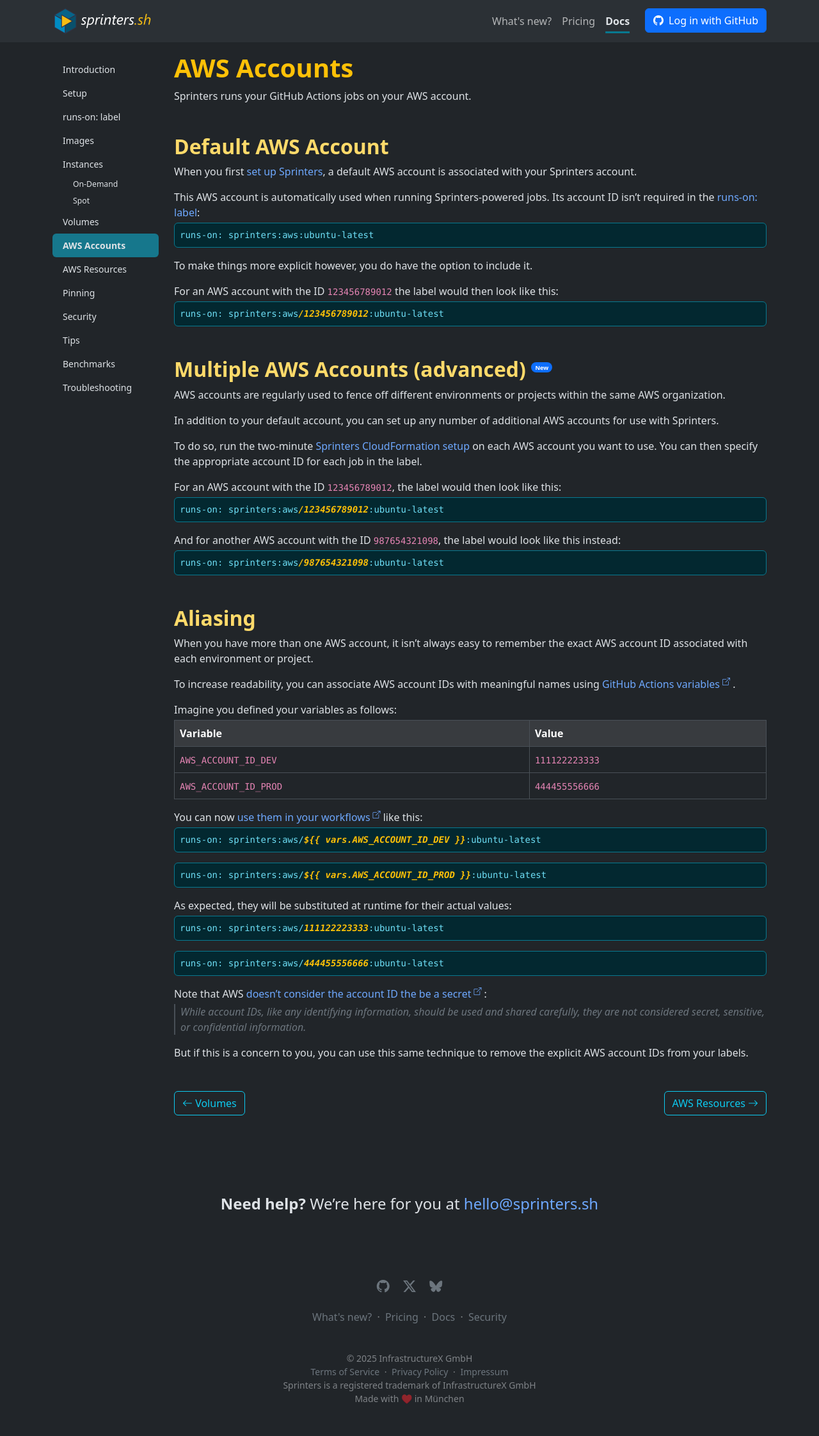
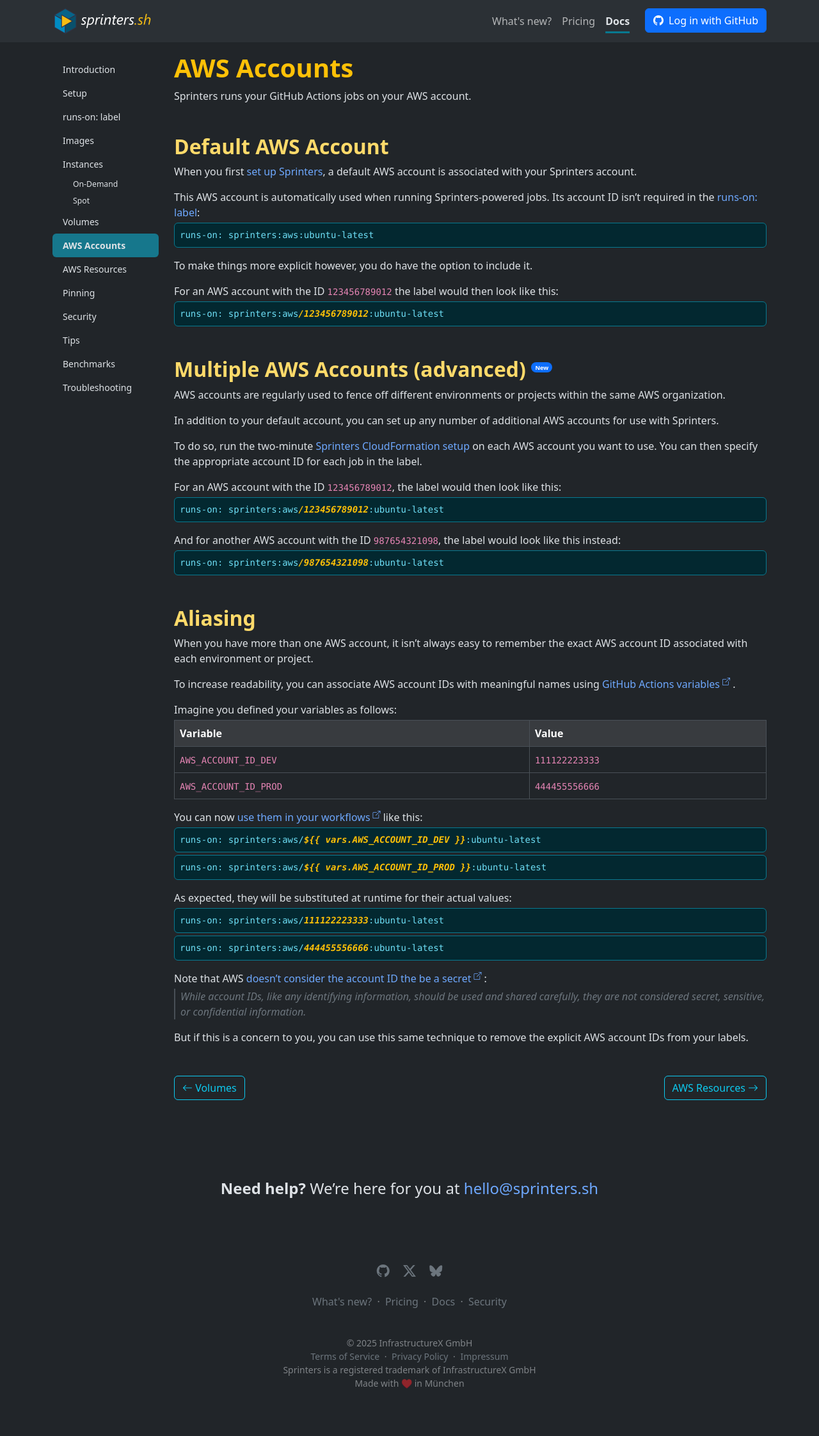
Before and after one commit to sprinters-sh/sprinters.sh, a Jekyll site: the page built from docs/aws-accounts.md, in a window 1280 px wide. Shown: the whole page at 64% size. Built offline with Jekyll 4.4.1, drawn with Linux system fonts in a browser that asks for light colours; after the commit the page ends 2220 px from its top, so only the background shows below that.

Commit message:
Minor layout tweak

```diff
--- a/docs/aws-accounts.md
+++ b/docs/aws-accounts.md
@@ -77,7 +77,7 @@
 
 You can now {% include external-link.html text="use them in your workflows" href="https://docs.github.com/en/actions/writing-workflows/choosing-what-your-workflow-does/store-information-in-variables#using-the-vars-context-to-access-configuration-variable-values" %} like this:
 {: .mb-1 }
-<div class="alert alert-info font-monospace p-0 mb-3 position-relative" role="alert">
+<div class="alert alert-info font-monospace p-0 mb-1 position-relative" role="alert">
     <pre class="mb-0 p-2 fs-7">runs-on: sprinters:aws/<span class="fw-bold fst-italic text-warning">{% raw %}${{ vars.AWS_ACCOUNT_ID_DEV }}{% endraw %}</span>:ubuntu-latest</pre>
 </div>
 
@@ -87,7 +87,7 @@
 
 As expected, they will be substituted at runtime for their actual values:
 {: .mb-1 }
-<div class="alert alert-info font-monospace p-0 mb-3 position-relative" role="alert">
+<div class="alert alert-info font-monospace p-0 mb-1 position-relative" role="alert">
     <pre class="mb-0 p-2 fs-7">runs-on: sprinters:aws/<span class="fw-bold fst-italic text-warning">111122223333</span>:ubuntu-latest</pre>
 </div>
 
```
